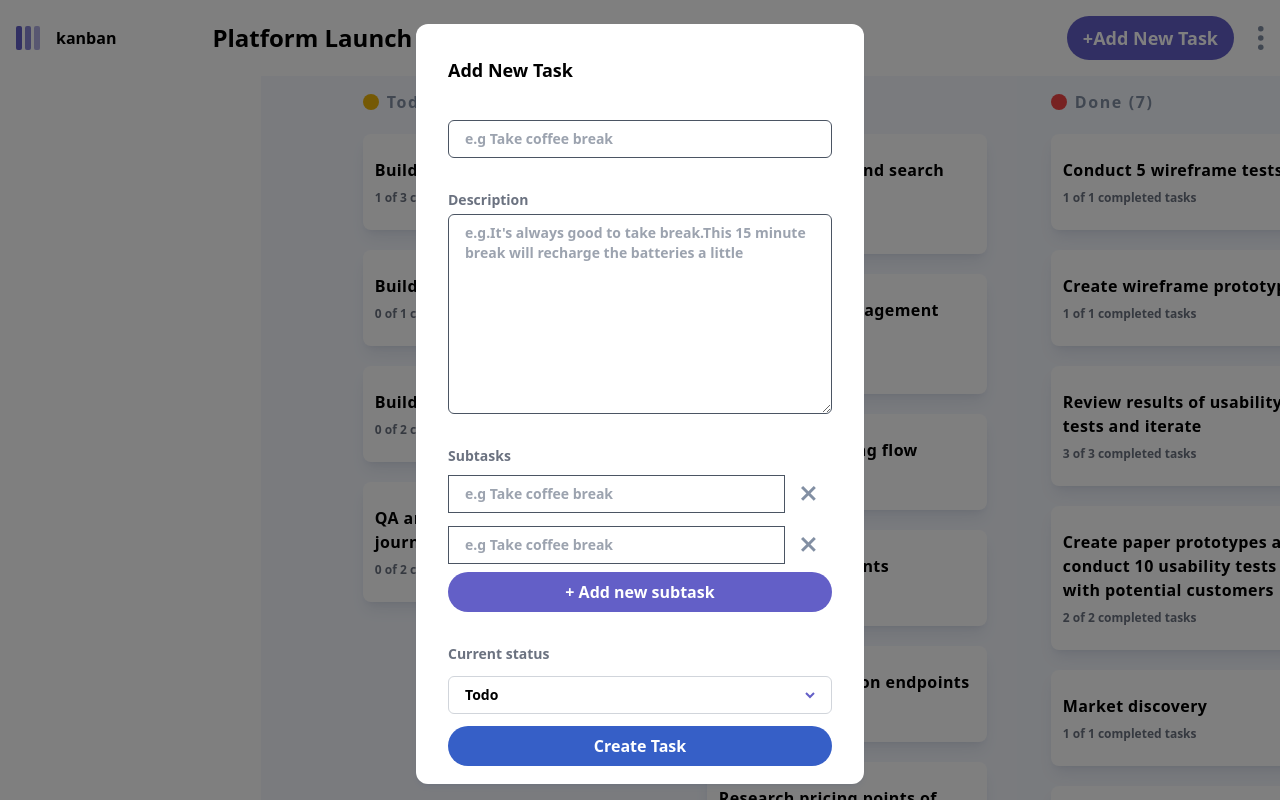
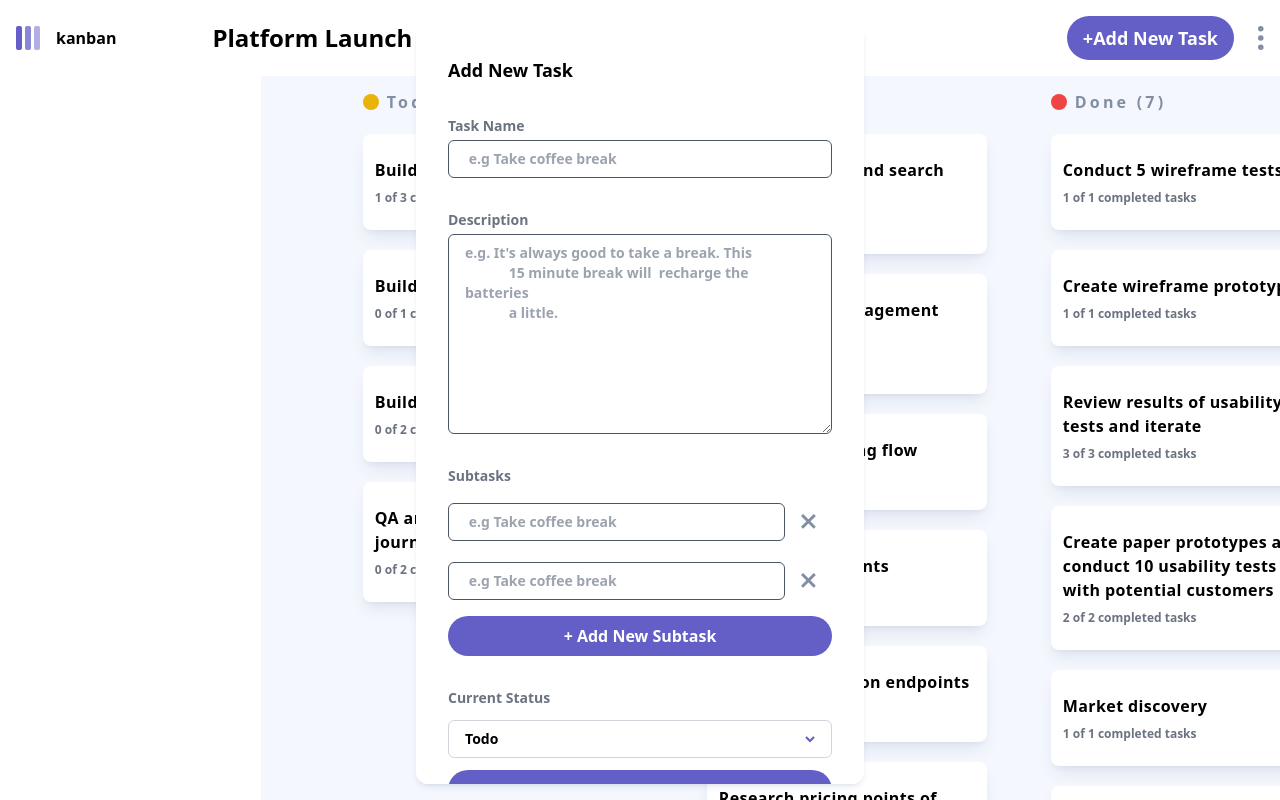
Before and after one commit to bekusha/Task-Manager, a React (Vite) app: page / in a window 1280 px wide. Both pictures are taken after a click on the button "+Add New Task". Built offline with nearby package versions, Linux system fonts and the light colour scheme.

Commit message:
correcting add column

```diff
--- a/src/App.jsx
+++ b/src/App.jsx
@@ -25,7 +25,10 @@
               boardModalOpen={boardModalOpen}
               setBoardModalOpen={setBoardModalOpen}
             />
-            <Center />
+            <Center
+              boardModalOpen={boardModalOpen}
+              setBoardModalOpen={setBoardModalOpen}
+            />
           </>
         ) : (
           <>
--- a/src/component/Center.jsx
+++ b/src/component/Center.jsx
@@ -3,6 +3,9 @@
 import SideBar from "./SideBar";
 import Column from "./Column";
 import { useSelector } from "react-redux";
+import EmptyBoard from "./EmptyBoard";
+import AddEditBoardModal from "../modals/AddEditBoardModal";
+
 const Center = ({ boardModalOpen, setBoardModalOpen }) => {
   const [windowSize, setWindowSize] = useState([
     window.innerWidth,
@@ -10,9 +13,11 @@
   ]);
 
   const [isSideBarOpen, setIsSideBarOpen] = useState(true);
+
   const boards = useSelector((state) => state.boards);
   const board = boards.find((board) => board.isActive === true);
   const columns = board.columns;
+  const [isBoardModalOpen, setIsBoardModalOpen] = useState(false);
   useEffect(() => {
     const handleWindowResize = () => {
       setWindowSize([window.innerWidth, window.innerHeight]);
@@ -30,13 +35,38 @@
           : "bg-[#f4f7fd] scrollbar-hide h-screen flex dark:bg-[#20212c] overflow-x-scroll gap-6 "
       }
     >
-      {windowSize[0] >= 768 && <SideBar />}
+      {windowSize[0] >= 768 && (
+        <SideBar
+          setIsBoardModalOpen={setIsBoardModalOpen}
+          isBoardModalOpen={boardModalOpen}
+          isSideBarOpen={isSideBarOpen}
+          setIsSideBarOpen={setIsSideBarOpen}
+        />
+      )}
 
       {/* Columns Section */}
-
-      {columns.map((col, index) => (
-        <Column key={index} colIndex={index} />
-      ))}
+      {columns.length > 0 ? (
+        <>
+          {columns.map((col, index) => (
+            <Column key={index} colIndex={index} />
+          ))}
+          <div
+            onClick={() => {
+              setBoardModalOpen(true);
+            }}
+            className="h-screen dark:bg-[#2b2c3740] flex justify-center items-center font-bold text-2xl hover:text-[#635fc7] transition duration-300 cursor-pointer bg-[#e9effa] scrollbar-hide mb-2 mx-5 pt-[90px] min-w-[280px] text-[#828fa3] mt-[135px] rounded-lg"
+          >
+            + New Column
+          </div>
+        </>
+      ) : (
+        <>
+          <EmptyBoard type="edit" />
+        </>
+      )}
+      {boardModalOpen && (
+        <AddEditBoardModal type="edit" setBoardModalOpen={setBoardModalOpen} />
+      )}
     </div>
   );
 };
--- a/src/component/Column.jsx
+++ b/src/component/Column.jsx
@@ -3,10 +3,10 @@
 import { useDispatch, useSelector } from "react-redux";
 import Task from "./Task";
 
-const Column = ({ colIndex }) => {
+function Column({ colIndex }) {
   const colors = [
     "bg-red-500",
-    " bg-orange-500",
+    "bg-orange-500",
     "bg-blue-500",
     "bg-purple-500",
     "bg-green-500",
@@ -16,27 +16,46 @@
     "bg-sky-500",
   ];
 
+  const dispatch = useDispatch();
   const [color, setColor] = useState(null);
-  const dispatch = useDispatch();
   const boards = useSelector((state) => state.boards);
-  const board = boards.find((board) => board.isActive);
+  const board = boards.find((board) => board.isActive === true);
   const col = board.columns.find((col, i) => i === colIndex);
-
   useEffect(() => {
     setColor(shuffle(colors).pop());
   }, [dispatch]);
 
+  const handleOnDrop = (e) => {
+    const { prevColIndex, taskIndex } = JSON.parse(
+      e.dataTransfer.getData("text")
+    );
+
+    if (colIndex !== prevColIndex) {
+      dispatch(
+        boardsSlice.actions.dragTask({ colIndex, prevColIndex, taskIndex })
+      );
+    }
+  };
+
+  const handleOnDragOver = (e) => {
+    e.preventDefault();
+  };
+
   return (
-    <div className="scrollbar-hide mx-5 py-[90px] min-w-[280px] ">
-      <p className="font-semibold flex items-center gap-2 tracking-widest md:trancking-[.2em] text-[#828fa3] ">
-        <div className={`rounded-full w-4 h-4 ${color}`} />
-        {col.name} ({col.tasks.length})
+    <div
+      onDrop={handleOnDrop}
+      onDragOver={handleOnDragOver}
+      className="scrollbar-hide   mx-5 pt-[90px] min-w-[280px] "
+    >
+      <p className=" font-semibold flex  items-center  gap-2 tracking-widest md:tracking-[.2em] text-[#828fa3]">
+        <div className={`rounded-full w-4 h-4 ${color} `} />
+        {col.name} ({col?.tasks?.length})
       </p>
-      {col.tasks.map((task, index) => (
+
+      {col.tasks?.map((task, index) => (
         <Task key={index} taskIndex={index} colIndex={colIndex} />
       ))}
     </div>
   );
-};
-
+}
 export default Column;
--- a/src/component/TaskModal.jsx
+++ b/src/component/TaskModal.jsx
@@ -4,6 +4,10 @@
 import elipsis from "../assets/icon-vertical-ellipsis.svg";
 import ElipsisMenu from "./ElipsisMenu";
 import Subtask from "./Subtask";
+import boardsSlice from "../redux/bordersSlice";
+import DeleteModal from "../modals/DeleteModal";
+import AddEditTaskModal from "../modals/AddEditTaskModal";
+
 const TaskModal = ({ colIndex, taskIndex, setIsTaskModalOpen }) => {
   const dispatch = useDispatch();
   const boards = useSelector((state) => state.boards);
@@ -22,26 +26,64 @@
   });
   const [status, setStatus] = useState(task.status);
   const [newColIndex, setNewColIndex] = useState(columns.indexOf(col));
-  const [elipsisModalOpen, setElipsisModalOpen] = useState(false);
+  const [elipsisMenuOpen, setElipsisMenuOpen] = useState(false);
+  const [isDeleteModalOpen, setIsDeleteModalOpen] = useState(false);
 
-  const setOpenEditModal = () => {};
+  const [isAddTaskModalOpen, setisAddTaskModalOpen] = useState(false);
 
-  const setOpenDeleteModal = () => {};
+  const setOpenEditModal = () => {
+    setisAddTaskModalOpen(true);
+    setElipsisMenuOpen(false);
+  };
+
+  const setOpenDeleteModal = () => {
+    setElipsisMenuOpen(false);
+    setIsDeleteModalOpen(true);
+  };
+
+  const onChange = (e) => {
+    setStatus(e.target.value);
+    setNewColIndex(e.target.selectedIndex);
+  };
+
+  const onClose = (e) => {
+    if (e.target !== e.currentTarget) {
+      return;
+    }
+    dispatch(
+      boardsSlice.actions.setTaskStatus({
+        taskIndex,
+        colIndex,
+        newColIndex,
+        status,
+      })
+    );
+    setIsTaskModalOpen(false);
+  };
+  const onDeleteBtnClick = () => {
+    dispatch(boardsSlice.actions.deleteTask({ taskIndex, colIndex }));
+    // dispatch(boardsSlice.actions.setBoardActive({index : 0}))
+    setIsTaskModalOpen(false);
+    setIsDeleteModalOpen(false);
+  };
 
   return (
-    <div className="fixed right-0 left-0 top-0 px-2 py-4 overflow-scroll scrollbar-hide z-50 bottom-0 justify-center items-center flex bg-[#00000080]  ">
+    <div
+      onClick={onClose}
+      className="fixed right-0 left-0 top-0 px-2 py-4 overflow-scroll scrollbar-hide z-50 bottom-0 justify-center items-center flex bg-[#00000080]  "
+    >
       {/* Modal Section */}
       <div className="scrollbar-hide overflow-y-scroll max-h-[95vh] my-auto bg-white dark:bg-[#2b2c37] text-black dark:text-white font-bold shadow-md shadow-[#364e7e1a] max-w-md mx-auto w-full px-8 py-8 rounded-xl ">
         <div className="relative flex justify-between w-full items-center ">
           <h1 className="text-lg">{task.title}</h1>
           <img
             onClick={() => {
-              setElipsisModalOpen((state) => !state);
+              setElipsisMenuOpen((state) => !state);
             }}
             className="cursor-pointer h-6"
             src={elipsis}
           />
-          {elipsisModalOpen && (
+          {elipsisMenuOpen && (
             <ElipsisMenu
               setOpenEditModal={setOpenEditModal}
               setOpenDeleteModal={setOpenDeleteModal}
@@ -55,6 +97,22 @@
         <p className="pt-6 text-gray-500 tracking-widest text-sm ">
           Subtasks ({completed} of {subtasks.length})
         </p>
+        <div className="mt-8 flex flex-col space-y-3">
+          <label className="  text-sm dark:text-white text-gray-500">
+            Current Status
+          </label>
+          <select
+            className=" select-status flex-grow px-4 py-2 rounded-md text-sm bg-transparent focus:border-0  border-[1px] border-gray-300 focus:outline-[#635fc7] outline-none"
+            value={status}
+            onChange={onChange}
+          >
+            {columns.map((col, index) => (
+              <option className="status-options" key={index}>
+                {col.name}
+              </option>
+            ))}
+          </select>
+        </div>
         {/* Subtasks Section */}
         <div className="mt-3 space-y-2 ">
           {subtasks.map((subtask, i) => {
@@ -68,7 +126,25 @@
             );
           })}
         </div>
+        {/* Current Status */}
       </div>
+      {isDeleteModalOpen && (
+        <DeleteModal
+          setIsDeleteModalOpen={setIsDeleteModalOpen}
+          onDeleteBtnClick={onDeleteBtnClick}
+          title={task.title}
+          type="task"
+        />
+      )}
+      {isAddTaskModalOpen && (
+        <AddEditTaskModal
+          setOpenAddEditTask={setisAddTaskModalOpen}
+          type="edit"
+          taskIndex={taskIndex}
+          prevColIndex={colIndex}
+          setIsTaskModalOpen={setIsTaskModalOpen}
+        />
+      )}
     </div>
   );
 };
--- a/src/modals/AddEditTaskModal.jsx
+++ b/src/modals/AddEditTaskModal.jsx
@@ -5,43 +5,51 @@
 import { useDispatch, useSelector } from "react-redux";
 import boardsSlice from "../redux/bordersSlice";
 
-const AddEditTaskModal = ({
+function AddEditTaskModal({
   type,
   device,
+  setIsTaskModalOpen,
+  setBoardModalOpen,
   setOpenAddEditTask,
   taskIndex,
-  pervColIndex = 0,
-}) => {
+  prevColIndex = 0,
+}) {
   const dispatch = useDispatch();
+  const [isFirstLoad, setIsFirstLoad] = useState(true);
+  const [isValid, setIsValid] = useState(true);
   const [title, setTitle] = useState("");
-  const [description, setDescription] = useState();
-  const [isValid, setIsValid] = useState(true);
-  const [newColIndex, setNewColIndex] = useState(pervColIndex);
+  const [description, setDescription] = useState("");
+  const board = useSelector((state) => state.boards).find(
+    (board) => board.isActive
+  );
 
+  const columns = board.columns;
+  const col = columns.find((col, index) => index === prevColIndex);
+  console.log(col);
+  const task = col ? col.tasks.find((task, index) => index === taskIndex) : [2];
+  const [status, setStatus] = useState(columns[prevColIndex].name);
+  const [newColIndex, setNewColIndex] = useState(prevColIndex);
   const [subtasks, setSubtasks] = useState([
     { title: "", isCompleted: false, id: uuidv4() },
     { title: "", isCompleted: false, id: uuidv4() },
   ]);
 
-  const board = useSelector((state) => state.boards).find(
-    (board) => board.isActive
-  );
-
-  const columns = board.columns;
-  const col = columns.find((col, index) => index === pervColIndex);
-  const [status, setStatus] = useState(columns[pervColIndex].name);
-
-  const onDelete = (id) => {
-    setSubtasks((perState) => perState.filter((el) => el.id !== id));
-  };
-
-  const onChange = (id, newValue) => {
-    setSubtasks((pervState) => {
-      const newState = [...pervState];
+  const onChangeSubtasks = (id, newValue) => {
+    setSubtasks((prevState) => {
+      const newState = [...prevState];
       const subtask = newState.find((subtask) => subtask.id === id);
       subtask.title = newValue;
       return newState;
     });
+  };
+
+  const onChange = (id, newValue) => {
+    setSubtasks(per);
+  };
+
+  const onChangeStatus = (e) => {
+    setStatus(e.target.value);
+    setNewColIndex(e.target.selectedIndex);
   };
 
   const validate = () => {
@@ -56,6 +64,21 @@
     }
     setIsValid(true);
     return true;
+  };
+
+  if (type === "edit" && isFirstLoad) {
+    setSubtasks(
+      task.subtasks.map((subtask) => {
+        return { ...subtask, id: uuidv4() };
+      })
+    );
+    setTitle(task.title);
+    setDescription(task.description);
+    setIsFirstLoad(false);
+  }
+
+  const onDelete = (id) => {
+    setSubtasks((prevState) => prevState.filter((el) => el.id !== id));
   };
 
   const onSubmit = (type) => {
@@ -77,93 +100,99 @@
           subtasks,
           status,
           taskIndex,
-          pervColIndex,
+          prevColIndex,
           newColIndex,
         })
       );
     }
   };
 
-  const onChangeStatus = (e) => {
-    setStatus(e.target.value);
-    setNewColIndex(e.target.selectedIndex);
-  };
-
   return (
     <div
+      className={
+        device === "mobile"
+          ? "  py-6 px-6 pb-40  absolute overflow-y-scroll  left-0 flex  right-0 bottom-[-100vh] top-0 dropdown "
+          : "  py-6 px-6 pb-40  absolute overflow-y-scroll  left-0 flex  right-0 bottom-0 top-0 dropdown "
+      }
       onClick={(e) => {
         if (e.target !== e.currentTarget) {
           return;
         }
-        setOpenAddEditTask(false);
+        setIsTaskModalOpen(false);
       }}
-      className={
-        device === "mobile"
-          ? "py-6 px-6 pb-40 absolute overflow-y-scroll left-0 flex right-0 bottom-[-100vh] top-0 bg-[#00000080]"
-          : "py-6 px-6 pb-40 absolute overflow-y-scroll left-0 flex right-0 bottom-0 top-0 bg-[#00000080]"
-      }
     >
       {/* Modal Section */}
-      <div className="scrollbar-hide overflow-y-scroll max-h-[95vh] my-auto bg-white dark:bg-[#2b2c37] text-black dark:text-white font-bold shadow-md shadow-[#364e7e1a] max-w-md mx-auto w-full px-8 py-8 rounded-xl">
-        <h3 className="text-lg">{type === "edit" ? "Edit" : "Add New"} Task</h3>
-        {/* Task Name  */}
+
+      <div
+        className=" scrollbar-hide overflow-y-scroll max-h-[95vh]  my-auto  bg-white dark:bg-[#2b2c37] text-black dark:text-white font-bold
+       shadow-md shadow-[#364e7e1a] max-w-md mx-auto  w-full px-8  py-8 rounded-xl"
+      >
+        <h3 className=" text-lg ">
+          {type === "edit" ? "Edit" : "Add New"} Task
+        </h3>
+
+        {/* Task Name */}
+
         <div className="mt-8 flex flex-col space-y-1">
-          <label className="text-sm dark:text-white text-gray-500"></label>
+          <label className="  text-sm dark:text-white text-gray-500">
+            Task Name
+          </label>
           <input
-            onChange={(e) => {
-              setTitle(e.target.value);
-            }}
             value={title}
+            onChange={(e) => setTitle(e.target.value)}
+            id="task-name-input"
             type="text"
-            className="bg-transparent px-4 py-2 outline-none focus:border-0 rounded-md text-sm border border-gray-600 focus:outline-[#635fc7] ring-0"
-            placeholder="e.g Take coffee break"
+            className=" bg-transparent  px-4 py-2 outline-none focus:border-0 rounded-md text-sm  border-[0.5px] border-gray-600 focus:outline-[#635fc7] outline-1  ring-0  "
+            placeholder=" e.g Take coffee break"
           />
         </div>
+
         {/* Description */}
         <div className="mt-8 flex flex-col space-y-1">
-          <label className="text-sm dark:text-white text-gray-500">
+          <label className="  text-sm dark:text-white text-gray-500">
             Description
           </label>
           <textarea
-            onChange={(e) => {
-              setDescription(e.target.value);
-            }}
             value={description}
-            type="text"
-            className="bg-transparent  px-4 py-2 outline-none min-h-[200px] focus:border-0 rounded-md text-sm border border-gray-600 focus:outline-[#635fc7] ring-0"
-            placeholder="e.g.It's always good to take break.This 15 minute break will recharge the batteries a little"
+            onChange={(e) => setDescription(e.target.value)}
+            id="task-description-input"
+            className=" bg-transparent outline-none min-h-[200px] focus:border-0 px-4 py-2 rounded-md text-sm  border-[0.5px] border-gray-600 focus:outline-[#635fc7] outline-[1px] "
+            placeholder="e.g. It's always good to take a break. This
+            15 minute break will  recharge the batteries
+            a little."
           />
         </div>
 
-        {/* Substasks Section */}
-        <div className="mt-8 flex flex-col space-y-1">
-          <label className="text-sm dark:text-white text-gray-500">
+        {/* Subtasks */}
+
+        <div className="mt-8 flex flex-col space-y-3">
+          <label className="  text-sm dark:text-white text-gray-500">
             Subtasks
           </label>
-          {subtasks.map((subtask, index) => {
-            return (
-              <div key={index} className="flex items-center w-full">
+
+          {subtasks.map((subtask, index) => (
+            <div key={index} className=" flex items-center w-full ">
               <input
                 onChange={(e) => {
-                    onChange(subtask.id, e.target.value);
+                  onChangeSubtasks(subtask.id, e.target.value);
                 }}
                 type="text"
                 value={subtask.title}
-                  className="bg-transparent outline-none focus:border-0 flex-grow border px-4 py-2 text-sm border-gray-600 focus:outline-[#635fc7]"
-                  placeholder="e.g Take coffee break"
+                className=" bg-transparent outline-none focus:border-0 flex-grow px-4 py-2 rounded-md text-sm  border-[0.5px] border-gray-600 focus:outline-[#635fc7] outline-[1px]  "
+                placeholder=" e.g Take coffee break"
               />
               <img
-                  className="m-4 cursor-pointer"
+                src={crossIcon}
                 onClick={() => {
                   onDelete(subtask.id);
                 }}
-                  src={crossIcon}
+                className=" m-4 cursor-pointer "
               />
             </div>
-            );
-          })}
+          ))}
+
           <button
-            className="w-full items-center dark:text-[#635fc7] dark:bg-white text-white bg-[#635fc7] py-2 rounded-full"
+            className=" w-full items-center dark:text-[#635fc7] dark:bg-white  text-white bg-[#635fc7] py-2 rounded-full "
             onClick={() => {
               setSubtasks((state) => [
                 ...state,
@@ -171,24 +200,22 @@
               ]);
             }}
           >
-            + Add new subtask
+            + Add New Subtask
           </button>
         </div>
-        {/* Current Status Section */}
+
+        {/* current Status  */}
         <div className="mt-8 flex flex-col space-y-3">
-          <label className="text-sm dark:text-white text-gray-500">
-            Current status
+          <label className="  text-sm dark:text-white text-gray-500">
+            Current Status
           </label>
           <select
             value={status}
-            onChange={(e) => onChangeStatus(e)}
-            className="select-status flex flex-grow px-4 py-2 rounded-md text-sm bg-transparent focus:border-0
-         border border-gray-300 focus:outline-[#635fc7] outline-none"
+            onChange={onChangeStatus}
+            className=" select-status flex-grow px-4 py-2 rounded-md text-sm bg-transparent focus:border-0  border-[1px] border-gray-300 focus:outline-[#635fc7] outline-none"
           >
             {columns.map((column, index) => (
-              <option value={column.name} key={index}>
-                {column.name}
-              </option>
+              <option key={index}>{column.name}</option>
             ))}
           </select>
           <button
@@ -196,18 +223,17 @@
               const isValid = validate();
               if (isValid) {
                 onSubmit(type);
-                setOpenAddEditTask(false);
+
+                type === "edit" && setIsTaskModalOpen(false);
               }
-              //   setOpenAddEditTask(false);
             }}
-            className="w-full items-center text-white bg-[#365fc7] py-2 rounded-full"
+            className=" w-full items-center text-white bg-[#635fc7] py-2 rounded-full "
           >
-            {type === "edit" ? "Save Edit" : "Create Task"}
+            {type === "edit" ? " save edit" : "Create task"}
           </button>
         </div>
       </div>
     </div>
   );
-};
-
+}
 export default AddEditTaskModal;
```
Also changed, not shown: src/modals/AddEditBoardModal.jsx (+11 -15 lines). Lines whose indentation alone changed are shown as unchanged.
